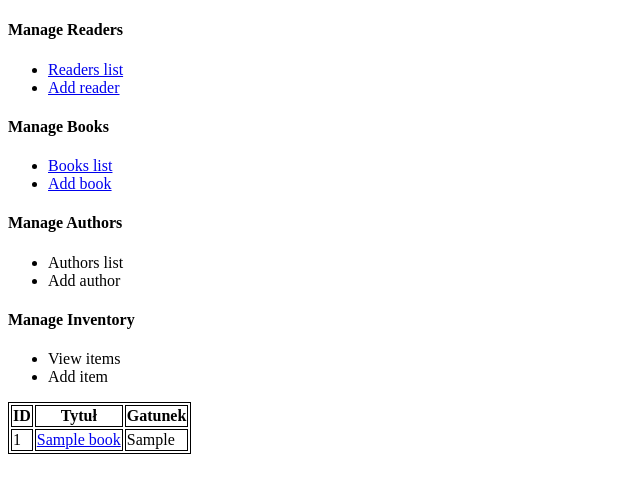
After one commit to Michal-Majchrzak/Modul_13, a Flask app: page /books/list in a window 1280 px wide. The commit adds this page. Shown: the top 493 px of the page, without its empty margins (0-640 px from the left). Run offline with Flask 2, Linux system fonts and the light colour scheme; tables that the repository leaves empty hold one stand-in row (values such as "Sample post").

Commit message:
Add handlers for 'books' table

```diff
--- /dev/null
+++ b/app/book.py
@@ -0,0 +1,55 @@
+from flask import Blueprint, render_template, request, redirect, url_for
+from app import db
+from app.models import Book
+from app.forms import AddBook, UpdateBook
+
+books = Blueprint('books', __name__, url_prefix='/books')
+
+
+@books.route('/list', methods=['GET'])
+def render_books_list():
+    books_list = Book.query.all()
+    return render_template('book/books_list.html', books_list=books_list)
+
+
+@books.route('/add', methods=['GET'])
+def render_add_book():
+    form = AddBook()
+    return render_template('book/add_book.html', form=form)
+
+
+@books.route('/add', methods=['POST'])
+def add_book_to_db():
+    form = AddBook()
+    if request.method == 'POST':
+        if form.validate_on_submit():
+            book = Book(
+                title=request.form.get('title'),
+                genre=request.form.get('genre')
+            )
+            db.session.add(book)
+            db.session.commit()
+            return redirect(url_for('books.render_books_list'))
+
+
+@books.route('/update/<int:book_id>', methods=['GET'])
+def render_update_book(book_id: int):
+    book = Book.query.get(book_id)
+    form = UpdateBook(data={
+        'title': book.title,
+        'genre': book.genre
+    })
+    return render_template('/book/update_book.html', form=form, book_id=book_id)
+
+
+@books.route('/update/<int:book_id>', methods=['POST'])
+def update_book_to_db(book_id: int):
+    form = UpdateBook()
+    if request.method == 'POST':
+        if form.validate_on_submit():
+            book = Book.query.get(book_id)
+            book.title = request.form.get('title')
+            book.genre = request.form.get('genre')
+            db.session.add(book)
+            db.session.commit()
+            return redirect(url_for('books.render_books_list'))
--- a/app/routes.py
+++ b/app/routes.py
@@ -1,4 +1,4 @@
-from app import app, reader
+from app import app, reader, book
 from flask import render_template
 
 
@@ -8,3 +8,4 @@ def render_index_page():
 
 
 app.register_blueprint(reader.readers)
+app.register_blueprint(book.books)
--- /dev/null
+++ b/app/templates/book/books_list.html
@@ -0,0 +1,23 @@
+{% extends 'index.html' %}
+{% block header %}<title>Manage Books</title>{% endblock %}
+
+{% block content %}
+<!--  LIST TABLE -->
+{% if books_list %}
+<table>
+    <thead>
+    <th>ID</th>
+    <th>Tytuł</th>
+    <th>Gatunek</th>
+    </thead>
+{% for book in books_list %}
+    <tr>
+        <td>{{ book.id }}</td>
+        <td><a href="{{ url_for('books.render_update_book', book_id=book.id) }}">{{ book.title }}</a></td>
+        <td>{{ book.genre }}</td>
+    </tr>
+{% endfor %}
+</table>
+{% endif %}
+<!-- END LIST -->
+{% endblock %}
--- a/app/templates/index.html
+++ b/app/templates/index.html
@@ -14,6 +14,21 @@
         <li><a href="{{ url_for('readers.render_readers_list') }}">Readers list</a></li>
         <li><a href="{{ url_for('readers.render_add_reader') }}">Add reader</a></li>
     </ul>
+    <h4>Manage Books</h4>
+    <ul>
+        <li><a href="{{ url_for('books.render_books_list') }}">Books list</a></li>
+        <li><a href="{{ url_for('books.render_add_book') }}">Add book</a></li>
+    </ul>
+    <h4>Manage Authors</h4>
+    <ul>
+        <li>Authors list</li>
+        <li>Add author</li>
+    </ul>
+    <h4>Manage Inventory</h4>
+    <ul>
+        <li>View items</li>
+        <li>Add item</li>
+    </ul>
 </div>
 <div class="content">
     {% block content %}{% endblock%}
```
Also changed, not shown: app/forms.py (+12 -0 lines), app/templates/book/add_book.html (added, +18 -0 lines), app/templates/book/update_book.html (added, +18 -0 lines), app/__init__.py (line endings or trailing spaces).
